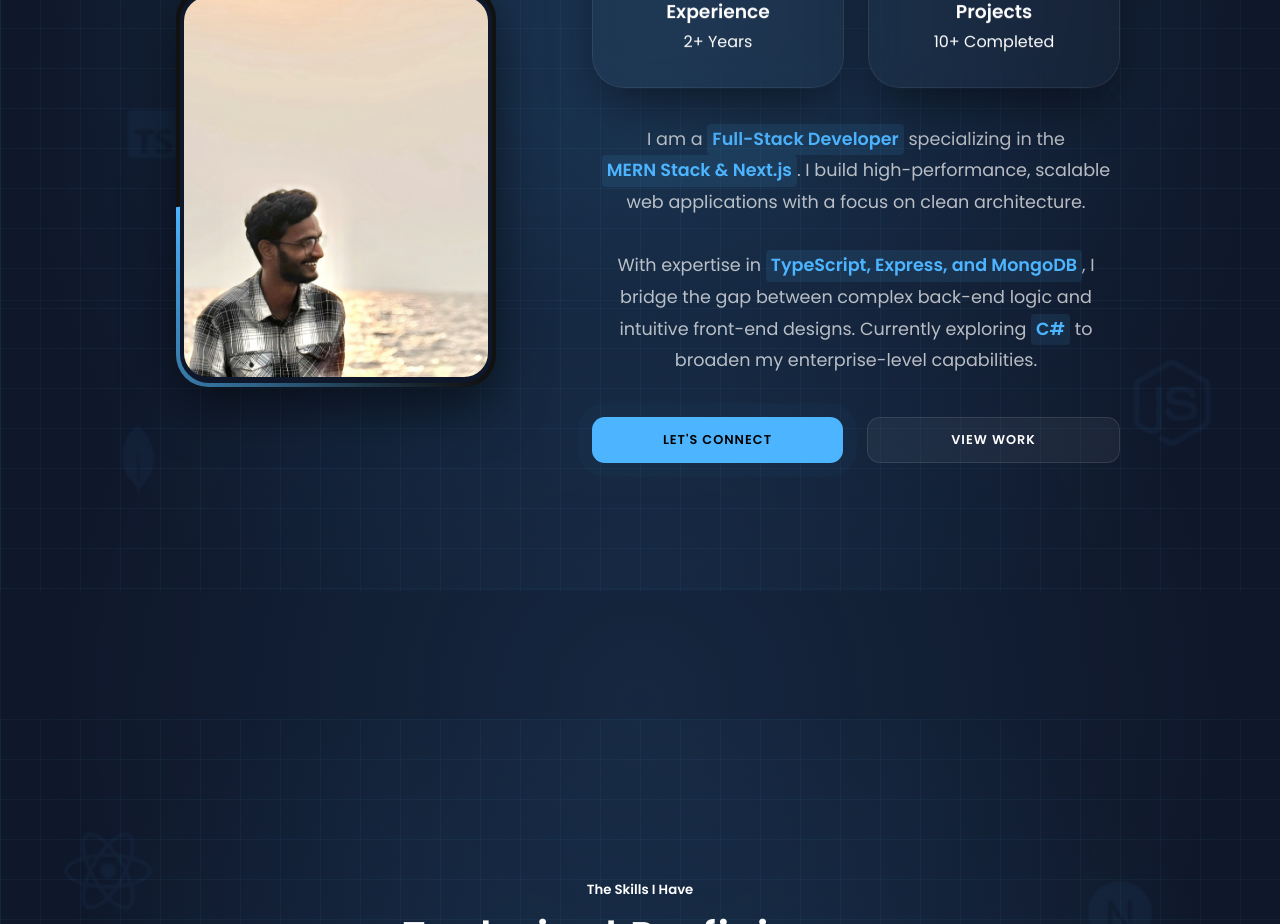
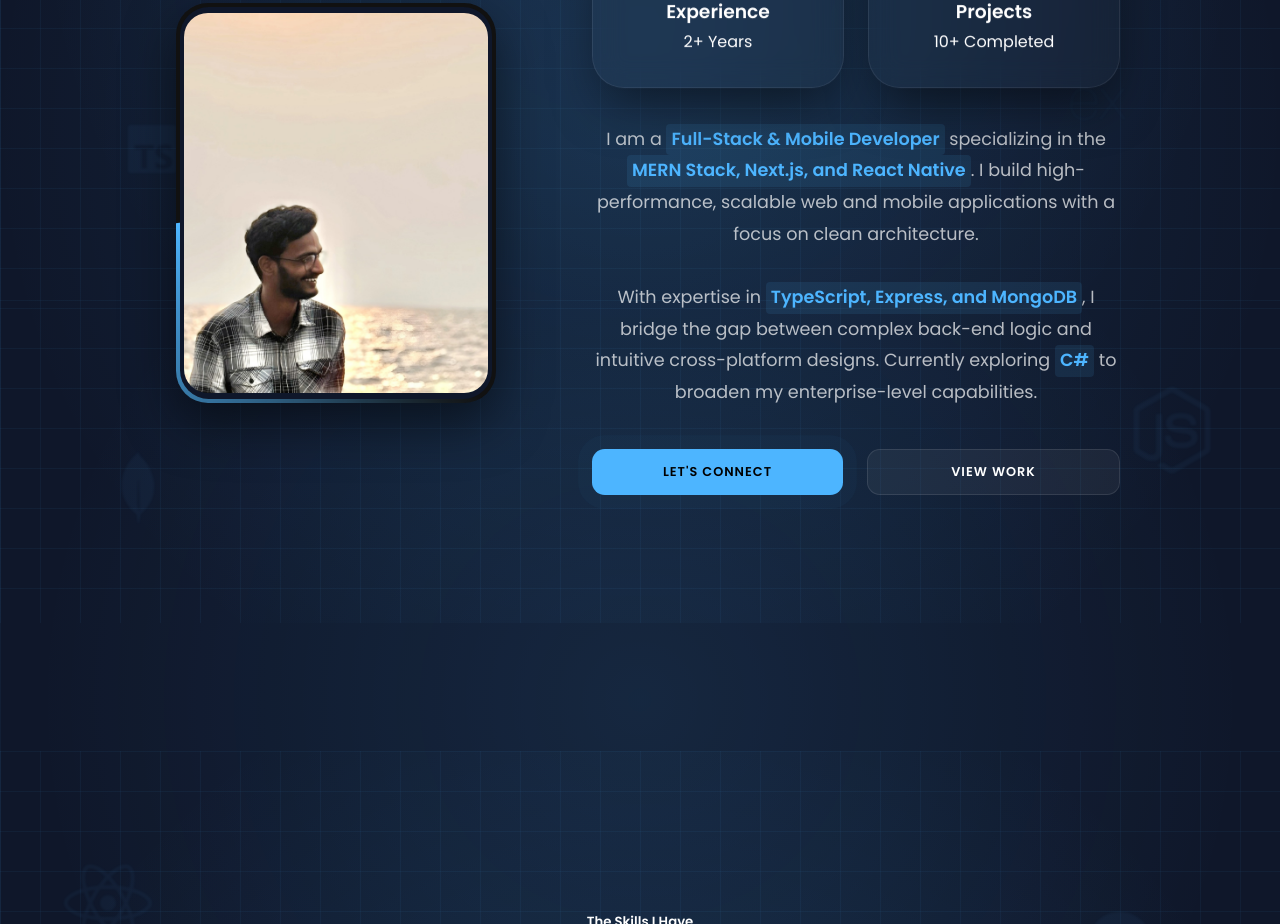
Before and after one commit to athuljain/Personal-Website, a React (Create React App) app: page / in a window 1280 px wide. Shown: the part 1300-2224 px from the top of the page. Built offline with nearby package versions, Linux system fonts and the light colour scheme.

Commit message:
portfolio update

```diff
--- a/src/Components/Intro.jsx
+++ b/src/Components/Intro.jsx
@@ -51,12 +51,12 @@ const Intro = () => {
 
           <div className="description-box">
   <p className="description-text">
-                I am a <span className="highlight-blue">Full-Stack Developer</span> specializing in the
-                <span className="highlight-blue">MERN Stack & Next.js</span>. I build high-performance,
-                scalable web applications with a focus on clean architecture.
+    I am a <span className="highlight-blue">Full-Stack & Mobile Developer</span> specializing in the
+    <span className="highlight-blue">MERN Stack, Next.js, and React Native</span>. I build high-performance,
+    scalable web and mobile applications with a focus on clean architecture.
     <br /><br />
     With expertise in <span className="highlight-blue">TypeScript, Express, and MongoDB</span>,
-                I bridge the gap between complex back-end logic and intuitive front-end designs.
+    I bridge the gap between complex back-end logic and intuitive cross-platform designs.
     Currently exploring <span className="highlight-blue">C#</span> to broaden my
     enterprise-level capabilities.
   </p>
```
Lines whose indentation alone changed are shown as unchanged.
